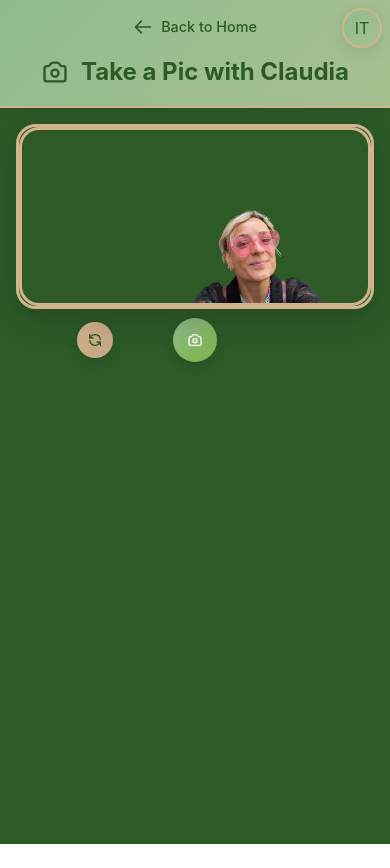
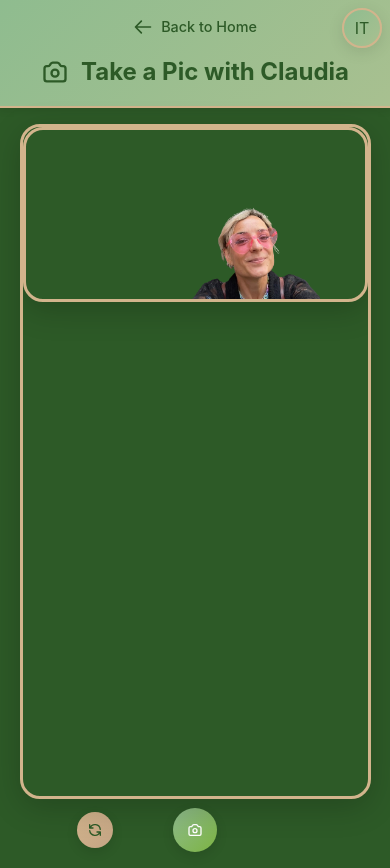
Before and after one commit to JacoLombardo/ciao-claudia, a Next.js app: page /camera in a window 390 px wide. Before the commit the page ends 844 px from the top, so only its background shows below. Built offline with nearby package versions, Linux system fonts and the light colour scheme; no server answers.

Commit message:
mobile camera fix

```diff
--- a/src/app/camera/page.module.css
+++ b/src/app/camera/page.module.css
@@ -96,10 +96,18 @@
   border: 3px solid #d2b48c; /* Light brown border */
 }
 
+/* Mobile-sized camera container: 90% width, 80% viewport height */
+.cameraViewMobile {
+  width: 90vw;
+  height: 80vh;
+  max-width: none;
+}
+
 .webcam {
   width: 100%;
-  height: auto;
+  height: 100%;
   display: block;
+  object-fit: cover;
 }
 
 .capturedImage {
--- a/src/app/camera/page.tsx
+++ b/src/app/camera/page.tsx
@@ -17,6 +17,8 @@ export default function CameraPage() {
   const lastIsPortraitRef = useRef<boolean | null>(null);
   const debounceTimerRef = useRef<number | null>(null);
   const initializedAtRef = useRef<number | null>(null);
+  const [lockedConstraints, setLockedConstraints] =
+    useState<MediaTrackConstraints | null>(null);
   const [capturedImage, setCapturedImage] = useState<string | null>(null);
   const [facingMode, setFacingMode] = useState<"user" | "environment">("user");
   const [isMobile, setIsMobile] = useState(false);
@@ -32,11 +34,12 @@ export default function CameraPage() {
     return () => clearTimeout(timer);
   }, []);
 
-  // Responsive video constraints based on container orientation
-  const videoConstraints = {
-    width: isPortrait ? 720 : 1280,
-    height: isPortrait ? 1280 : 720,
-    aspectRatio: isPortrait ? 3 / 4 : 16 / 9,
+  // Choose constraints once and lock to avoid flapping
+  const useMobileLayout = isMobile;
+  const videoConstraints = lockedConstraints || {
+    width: useMobileLayout ? 1280 : isPortrait ? 720 : 1280,
+    height: useMobileLayout ? 720 : isPortrait ? 1280 : 720,
+    aspectRatio: useMobileLayout ? 16 / 9 : isPortrait ? 3 / 4 : 16 / 9,
     facingMode: facingMode,
   };
 
@@ -60,6 +63,17 @@ export default function CameraPage() {
           setIsPortrait(nextIsPortrait);
         }
         setIsMobile(rect.width < 768);
+
+        // Lock constraints on first apply only
+        if (!lockedConstraints) {
+          const mobile = rect.width < 768;
+          const initialConstraints: MediaTrackConstraints = mobile
+            ? { width: 1280, height: 720, aspectRatio: 16 / 9, facingMode }
+            : nextIsPortrait
+            ? { width: 720, height: 1280, aspectRatio: 3 / 4, facingMode }
+            : { width: 1280, height: 720, aspectRatio: 16 / 9, facingMode };
+          setLockedConstraints(initialConstraints);
+        }
       };
 
       if (initializedAtRef.current === null) {
@@ -262,16 +276,22 @@ export default function CameraPage() {
       <div className={styles.content}>
         <div className={styles.cameraContainer} ref={containerRef}>
           {/* Camera View */}
-          <div className={styles.cameraView}>
+          <div
+            className={`${styles.cameraView} ${
+              useMobileLayout ? styles.cameraViewMobile : ""
+            }`}
+          >
             {!capturedImage ? (
               <div className={styles.cameraView}>
                 <Webcam
-                  key={`${facingMode}-${isPortrait ? "portrait" : "landscape"}`}
+                  key={`${facingMode}`}
                   ref={webcamRef}
                   audio={false}
                   screenshotFormat="image/jpeg"
                   videoConstraints={videoConstraints}
                   className={styles.webcam}
+                  mirrored={facingMode === "user"}
+                  playsInline
                   onUserMedia={handleUserMedia}
                   onUserMediaError={handleUserMediaError}
                 />
```
